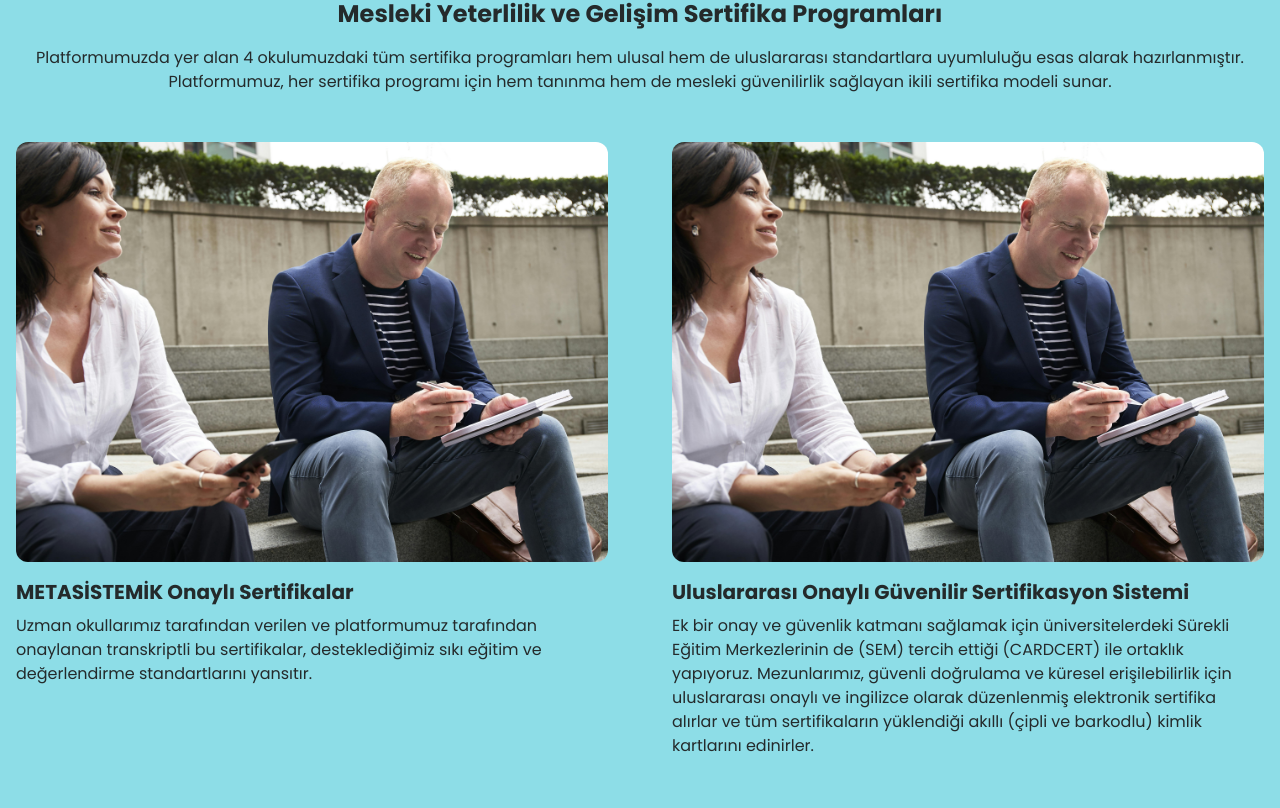
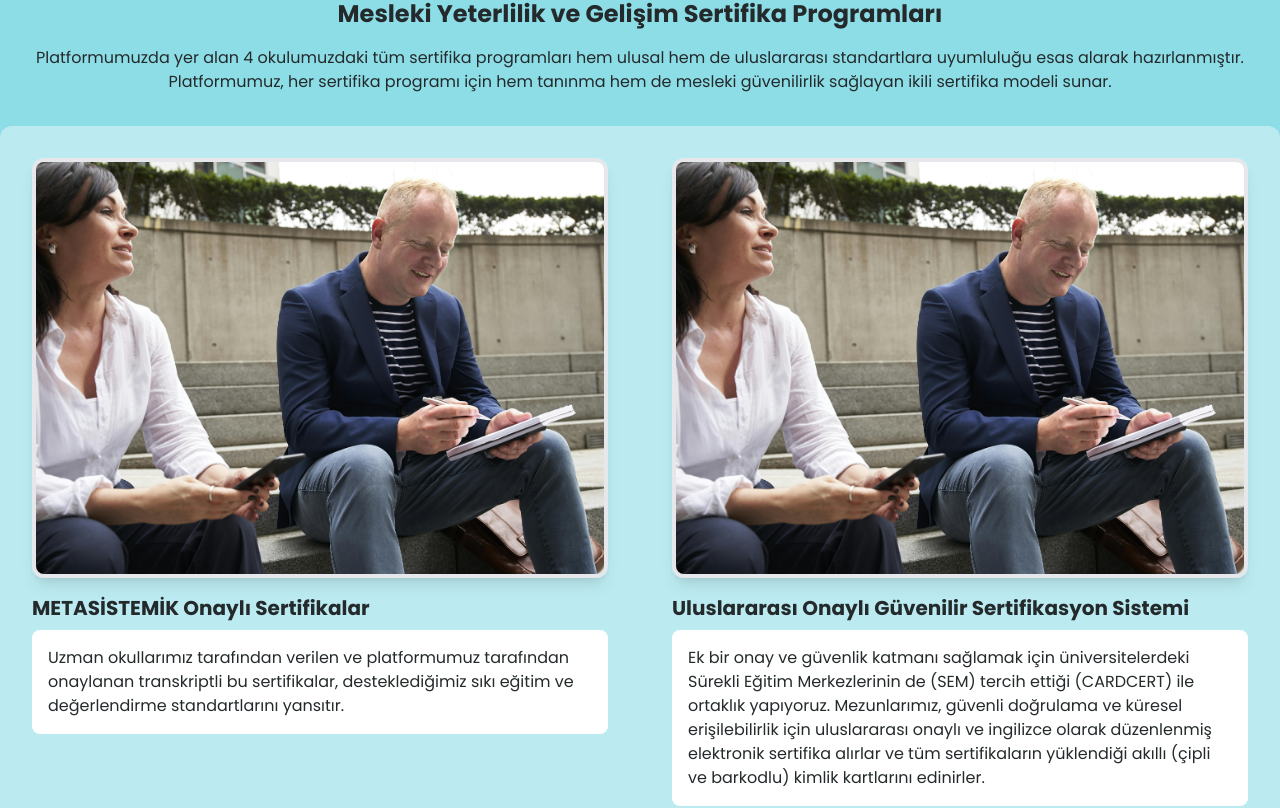
Before and after one commit to rcteenx/metasistemik, a Next.js app: page / in a window 1280 px wide. Shown: the part 4117-4925 px from the top of the page. Built offline with nearby package versions, Linux system fonts and the light colour scheme.

Commit message:
update cert

```diff
--- a/components/sections/home/c-2-certificates.jsx
+++ b/components/sections/home/c-2-certificates.jsx
@@ -14,15 +14,15 @@ export default function Certificates({ img, mekanikYollar }) {
             sunar.
           </p>
         </div>
-        <div className="grid grid-cols-1 xl:grid-cols-2 gap-8 lg:my-8 items-start">
+        <div className="grid grid-cols-1 xl:grid-cols-2 gap-8 lg:my-8 items-start bg-accent-light-7 p-4 rounded-xl">
           <div className="p-4">
             <img
               src={img.src}
               alt="img colletion"
-              className=" h-[420px] w-full rounded-xl object-cover object-center "
+              className=" h-[420px] w-full rounded-xl object-cover object-center shadow-lg border-4 "
             />
             <h3 className="mt-4">METASİSTEMİK Onaylı Sertifikalar</h3>
-            <p>
+            <p className="bg-white p-4 rounded-lg">
               Uzman okullarımız tarafından verilen ve platformumuz tarafından
               onaylanan transkriptli bu sertifikalar, desteklediğimiz sıkı
               eğitim ve değerlendirme standartlarını yansıtır.
@@ -32,12 +32,12 @@ export default function Certificates({ img, mekanikYollar }) {
             <img
               src={img.src}
               alt="img colletion"
-              className=" h-[420px] w-full rounded-xl object-cover object-center "
+              className=" h-[420px] w-full rounded-xl object-cover object-center shadow-lg border-4"
             />
             <h3 className="mt-4">
               Uluslararası Onaylı Güvenilir Sertifikasyon Sistemi
             </h3>
-            <p>
+            <p className="bg-white p-4 rounded-lg">
               Ek bir onay ve güvenlik katmanı sağlamak için üniversitelerdeki
               Sürekli Eğitim Merkezlerinin de (SEM) tercih ettiği (CARDCERT) ile
               ortaklık yapıyoruz. Mezunlarımız, güvenli doğrulama ve küresel
```
